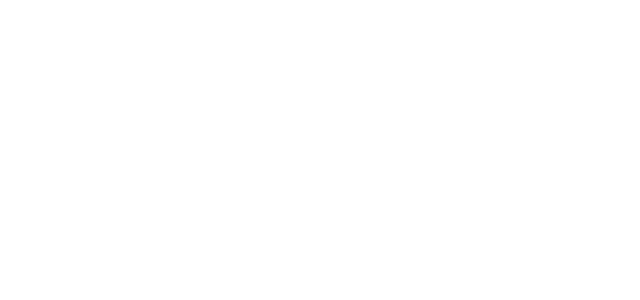
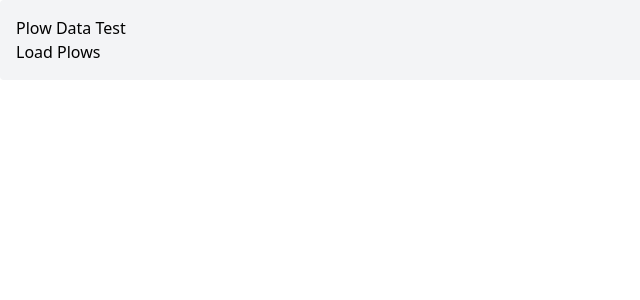
Before and after one commit to AmirLevant/Meteor-Capstone-Project, a Vue app in the folder frontend/: page /test in a window 1280 px wide. Before the commit this address had no page. Shown: the top 300 px of the page, without its empty margins (0-640 px from the left). Built offline with nearby package versions, Linux system fonts and the light colour scheme.

Commit message:
Initial connection testing, store was set up

```diff
--- a/frontend/src/main.ts
+++ b/frontend/src/main.ts
@@ -1,7 +1,7 @@
 //import './assets/main.css'
 
 import { createApp } from 'vue'
-//import { createPinia } from 'pinia'
+import { createPinia } from 'pinia'
 
 import App from './App.vue'
 import router from './router'
@@ -9,7 +9,7 @@
 
 const app = createApp(App)
 
-//app.use(createPinia())
+app.use(createPinia())
 app.use(router)
 
 app.mount('#app')
--- a/frontend/src/router/index.ts
+++ b/frontend/src/router/index.ts
@@ -1,5 +1,6 @@
 import { createRouter, createWebHistory } from 'vue-router'
 import HomeView from '../views/HomeView.vue'
+import PlowTest from '../views/PlowTest.vue'
 
 const router = createRouter({
   history: createWebHistory(import.meta.env.BASE_URL),
@@ -8,6 +9,11 @@
       path: '/',
       name: 'home',
       component: HomeView,
+    },
+    {
+      path: '/test',
+      name: 'test',
+      component: PlowTest,
     }
   ],
 })
--- /dev/null
+++ b/frontend/src/stores/plow.ts
@@ -0,0 +1,22 @@
+import { defineStore } from 'pinia'
+import { ref } from 'vue'
+import { api } from '@/services/api'
+
+export const usePlowStore = defineStore('plow', () => {
+  const plows = ref([])
+  const loading = ref(false)
+
+  async function fetchPlows() {
+    loading.value = true
+    try {
+      const data = await api.getPlows()
+      plows.value = data.plows
+    } catch (error) {
+      console.error('Failed to fetch plows:', error)
+    } finally {
+      loading.value = false
+    }
+  }
+
+  return { plows, loading, fetchPlows }
+})
--- /dev/null
+++ b/frontend/src/views/PlowTest.vue
@@ -0,0 +1,29 @@
+<template>
+  <div class="p-4 bg-gray-100 rounded">
+    <h2>Plow Data Test</h2>
+    <button @click="loadPlows" :disabled="loading">
+      {{ loading ? 'Loading...' : 'Load Plows' }}
+    </button>
+
+    <div v-if="plows.length > 0" class="mt-4">
+      <h3>Plows:</h3>
+      <ul>
+        <li v-for="plow in plows" :key="plow.id">
+          {{ plow.name }} - Lat: {{ plow.lat }}, Lng: {{ plow.lng }}
+        </li>
+      </ul>
+    </div>
+  </div>
+</template>
+
+<script setup lang="ts">
+import { usePlowStore } from '@/stores/plow'
+import { storeToRefs } from 'pinia'
+
+const plowStore = usePlowStore()
+const { plows, loading } = storeToRefs(plowStore)
+
+const loadPlows = () => {
+  plowStore.fetchPlows()
+}
+</script>
```
Also changed, not shown: 1 other file (tests, documents, lock files or other folders).
